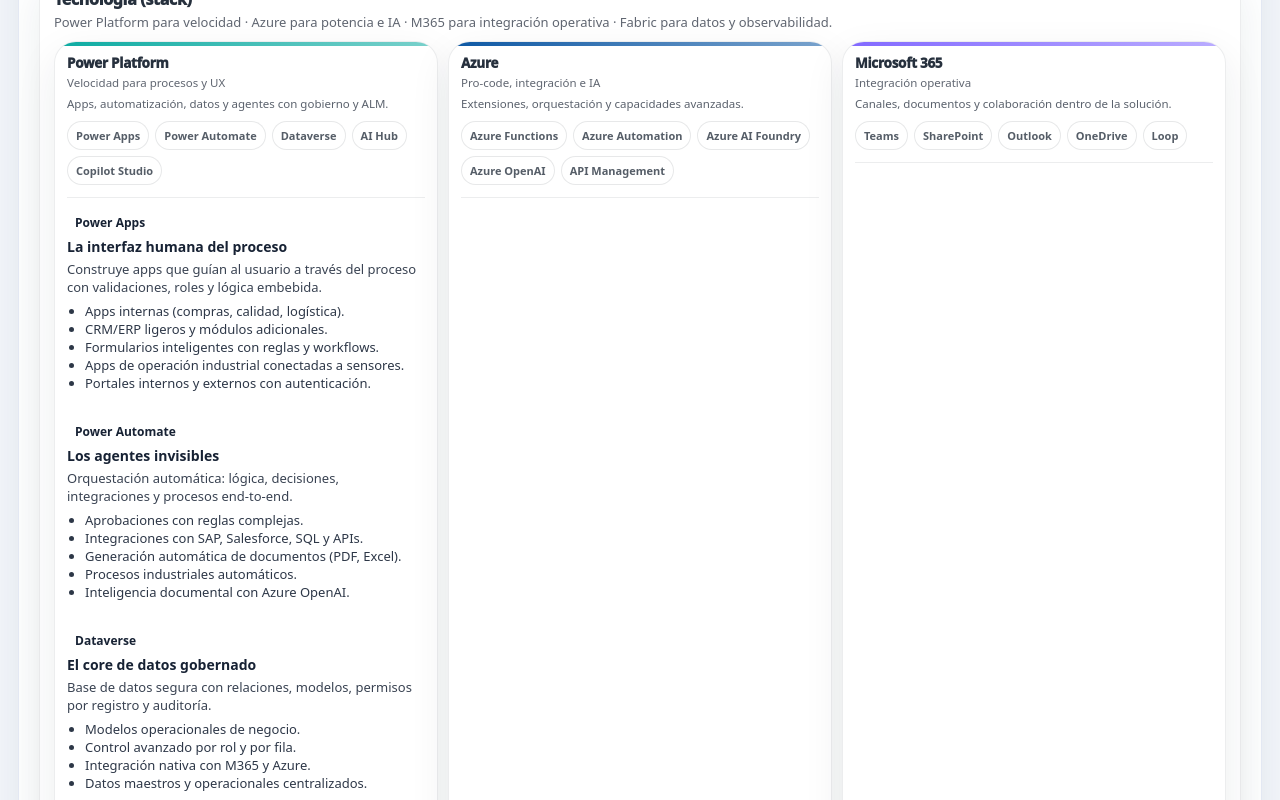
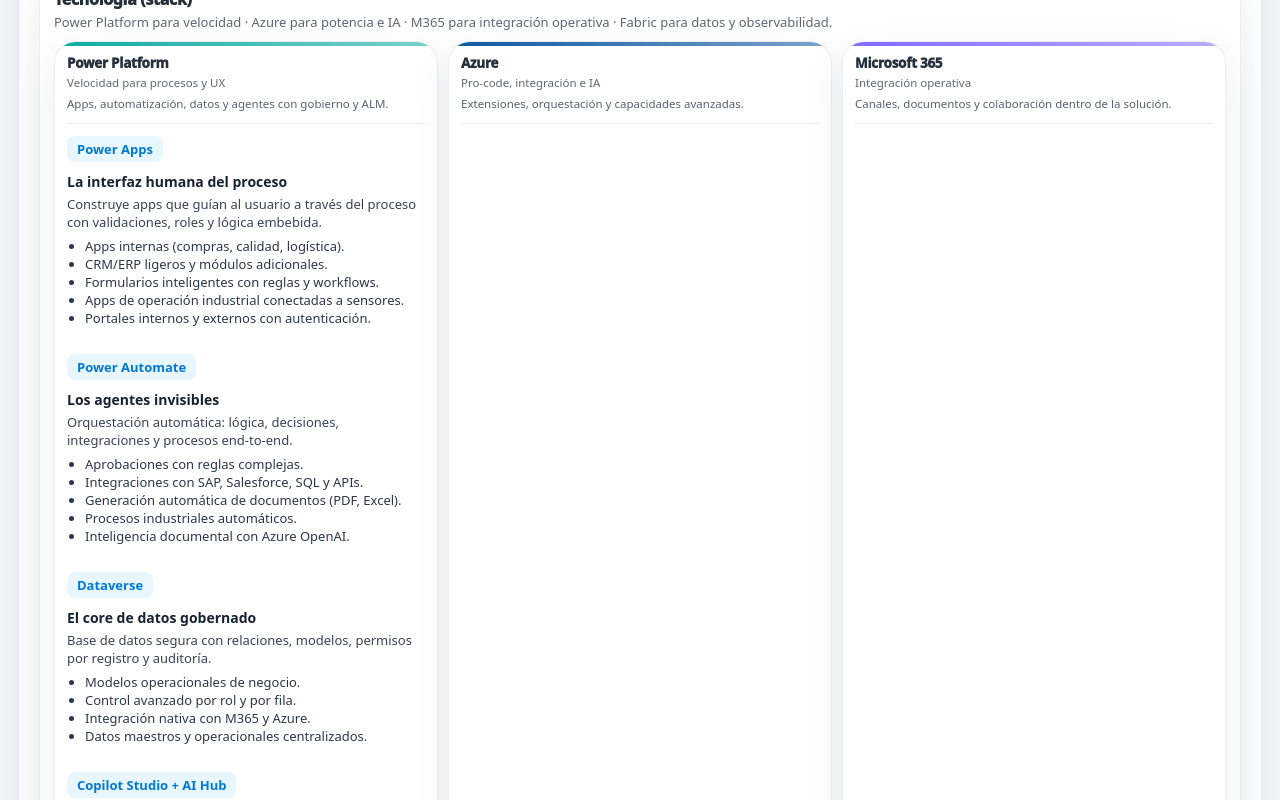
Before and after one commit to madinagarciaf-dev/presentacion-ppl, a React (Vite) app: page / in a window 1280 px wide. Shown: the part 1360-2160 px from the top of the page. Built offline with nearby package versions, Linux system fonts and the light colour scheme.

Commit message:
Fix filenames middleware and vercel.json

```diff
--- a/src/App.jsx
+++ b/src/App.jsx
@@ -729,14 +729,6 @@ function TechLegendCard({ tone, title, subtitle, desc, tags = [], sections = [],
       <div className="techLegendSub">{subtitle}</div>
       {desc ? <div className="techLegendDesc">{desc}</div> : null}
 
-      <div className="techLegendTags">
-        {shown.map((t) => (
-          <span key={t} className="techLegendTag">
-            {t}
-          </span>
-        ))}
-      </div>
-
       {/* 🔥 SECCIONES DETALLADAS RENDERIZADAS CORRECTAMENTE */}
       {detail && sections && (
         <div className="techSections">
--- a/src/index.css
+++ b/src/index.css
@@ -2123,12 +2123,14 @@ body{
 }
 
 .techSectionTag {
-  font-weight: 700;
-  font-size: 12px;
-  padding: 2px 8px;
   display: inline-block;
-  border-radius: 4px;
-  background: var(--pill-soft);
+  background: #e8f7ff;
+  color: #0078d4;
+  padding: 4px 10px;
+  border-radius: 8px;
+  font-size: 13px;
+  font-weight: 600;
+  margin-bottom: 6px;
 }
 
 .techSectionTitle {
```
